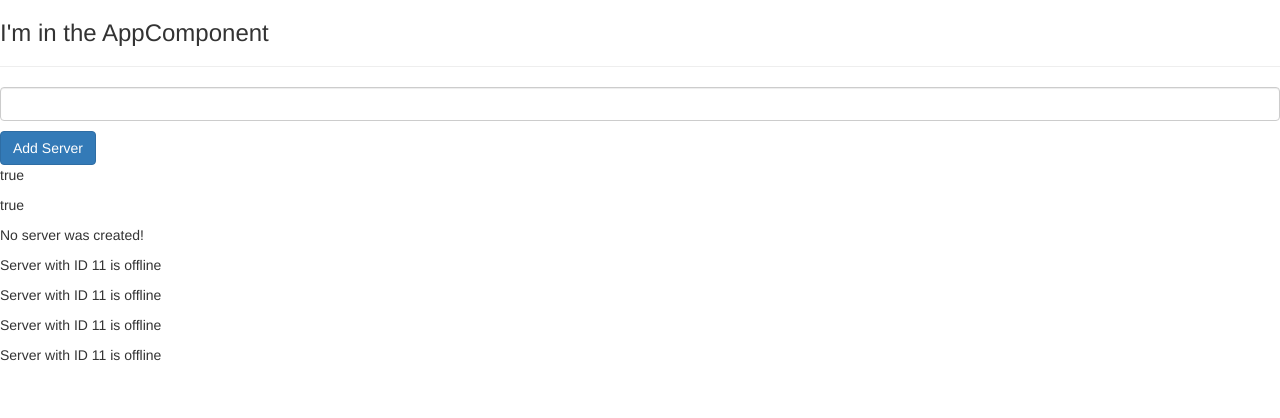
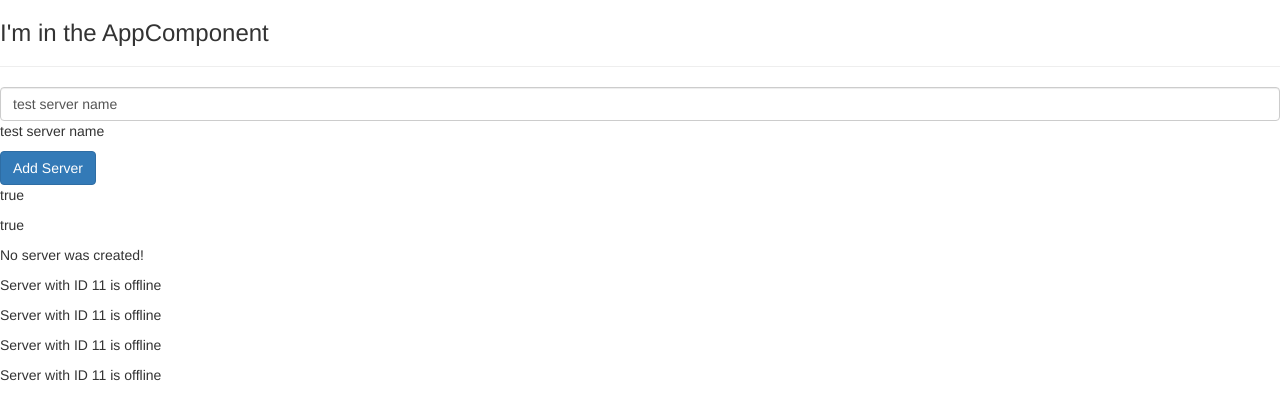
Before and after one commit to szerem/ngAngular5TheCompleteGuide, an Angular app in the folder my-first-app/: page / in a window 1280 px wide. Shown: the top 418 px of the page. Built offline with nearby package versions, Linux system fonts and the light colour scheme.

Commit message:
binding dwustronny [(ngModel)]

```diff
--- a/my-first-app/src/app/servers/servers.component.html
+++ b/my-first-app/src/app/servers/servers.component.html
@@ -1,6 +1,9 @@
+<!-- <input type="text"
+        class="form-control"
+        (input)="onUpdateServerName($event)"> -->
 <input type="text"
         class="form-control"
-        (input)="onUpdateServerName($event)">
+        [(ngModel)]="serverName">
 <p>{{ serverName }}</p>
 <button class="btn btn-primary"
         [disabled]="!allowNewServer"
--- a/my-first-app/src/app/servers/servers.component.ts
+++ b/my-first-app/src/app/servers/servers.component.ts
@@ -12,7 +12,7 @@
 export class ServersComponent implements OnInit {
   allowNewServer = false;
   serverCreationStatus = "No server was created!";
-  serverName = ""
+  serverName = "test server name"
   constructor() {
     // setTimeout(() => {}, 2000);
     setTimeout(() => {
```
